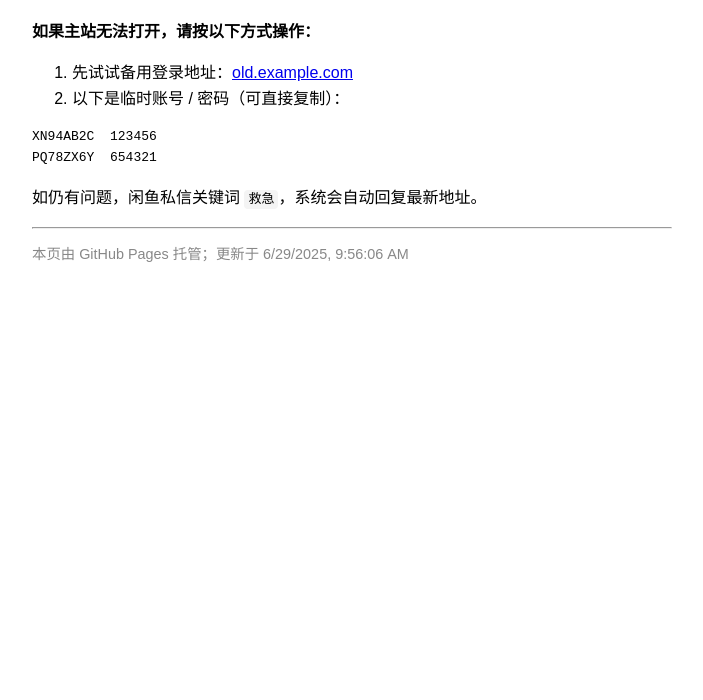
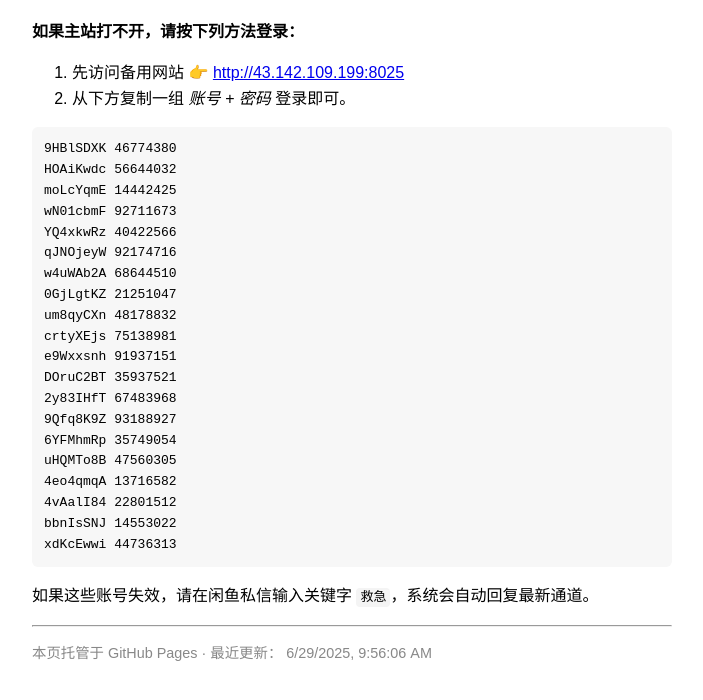
Before and after one commit to ieltsbeiyong/status-page, a plain HTML site: page index.html in a window 1280 px wide. Shown: the part 94-794 px from the top of the page, without its empty margins (288-991 px from the left). Drawn offline with Linux system fonts and the light colour scheme.

Commit message:
Update index.html

```diff
--- a/index.html
+++ b/index.html
@@ -6,23 +6,45 @@
 body{font-family:sans-serif;max-width:640px;margin:40px auto;line-height:1.6}
 h1{color:#067}
 code{background:#f4f4f4;padding:2px 4px;border-radius:4px}
+pre{background:#f7f7f7;padding:12px;border-radius:6px;overflow:auto}
 </style>
+
 <h1>临时登录说明</h1>
 
-<p><strong>如果主站无法打开，请按以下方式操作：</strong></p>
+<p><strong>如果主站打不开，请按下列方法登录：</strong></p>
 
 <ol>
-  <li>先试试备用登录地址：<a href="https://old.example.com" target="_blank">old.example.com</a></li>
-  <li>以下是临时账号 / 密码（可直接复制）：</li>
+  <li>先访问备用网站 👉 <a href="http://43.142.109.199:8025" target="_blank">http://43.142.109.199:8025</a></li>
+  <li>从下方复制一组 <em>账号 + 密码</em> 登录即可。</li>
 </ol>
 
 <pre>
-XN94AB2C  123456
-PQ78ZX6Y  654321
+9HBlSDXK 46774380
+HOAiKwdc 56644032
+moLcYqmE 14442425
+wN01cbmF 92711673
+YQ4xkwRz 40422566
+qJNOjeyW 92174716
+w4uWAb2A 68644510
+0GjLgtKZ 21251047
+um8qyCXn 48178832
+crtyXEjs 75138981
+e9Wxxsnh 91937151
+DOruC2BT 35937521
+2y83IHfT 67483968
+9Qfq8K9Z 93188927
+6YFMhmRp 35749054
+uHQMTo8B 47560305
+4eo4qmqA 13716582
+4vAalI84 22801512
+bbnIsSNJ 14553022
+xdKcEwwi 44736313
 </pre>
 
-<p>如仍有问题，闲鱼私信关键词 <code>救急</code>，系统会自动回复最新地址。</p>
+<p>如果这些账号失效，请在闲鱼私信输入关键字 <code>救急</code>，系统会自动回复最新通道。</p>
 
 <hr>
-<p style="font-size:90%;color:#888">本页由 GitHub Pages 托管；更新于 <script>document.write(new Date().toLocaleString())</script></p>
+<p style="font-size:90%;color:#888">本页托管于 GitHub Pages · 最近更新：
+  <script>document.write(new Date().toLocaleString())</script>
+</p>
 </html>
```
